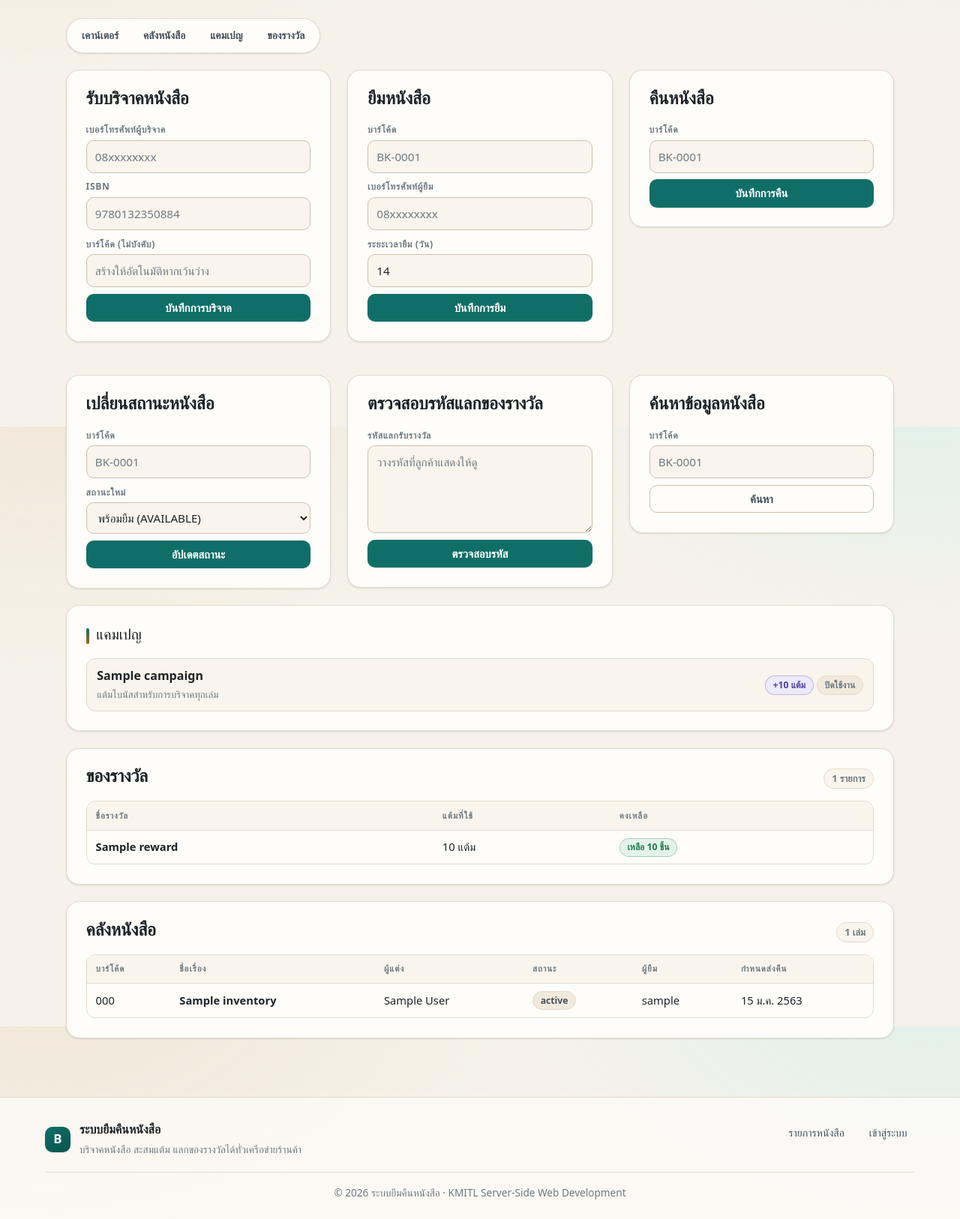
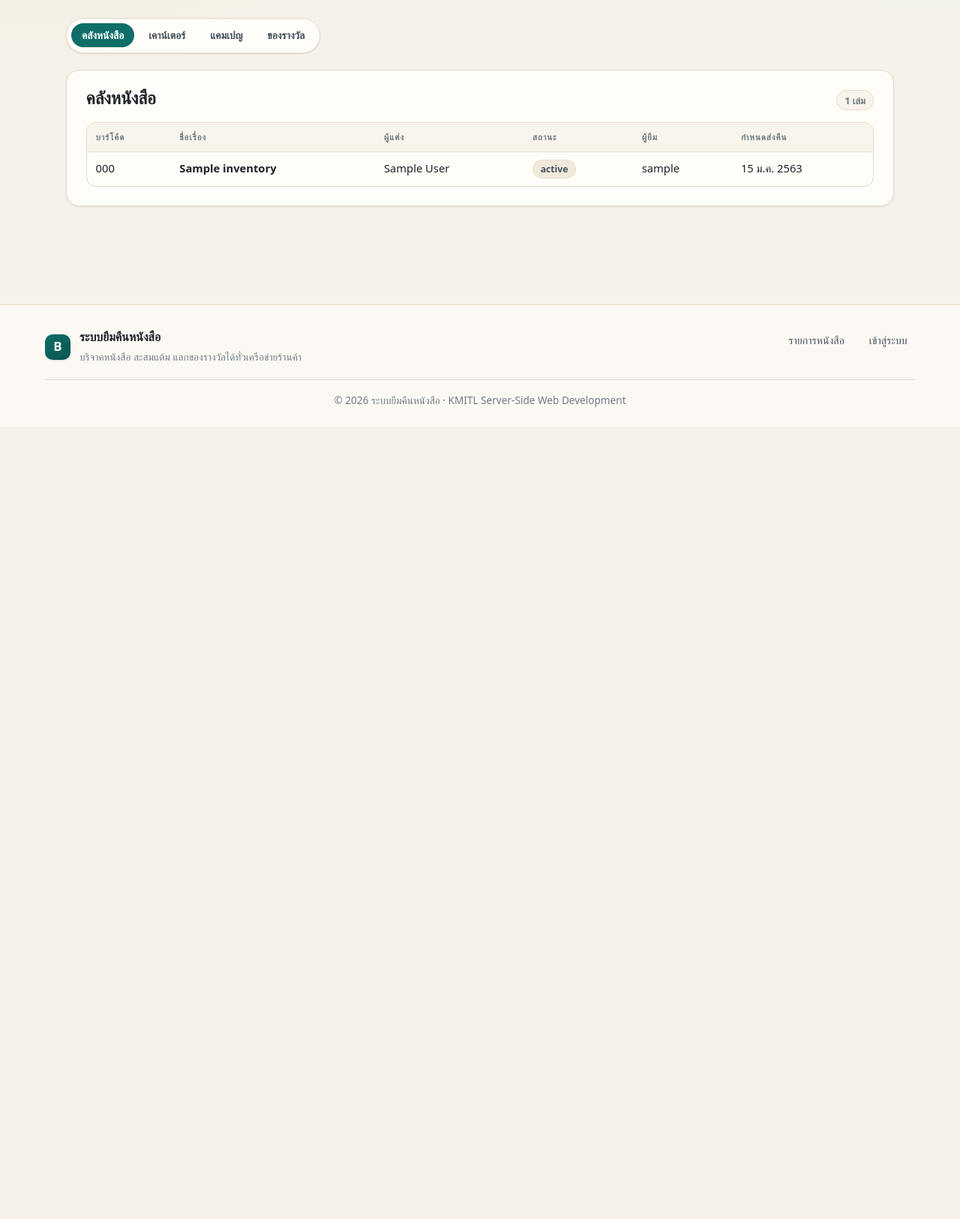
Before and after one commit to AnawinA/book-reservation, a Node server app: template views/pages/shop.ejs in a window 1280 px wide. Shown: the part 231-1857 px from the top of the page at 75% size. After the commit the page ends 774 px from the top, so only its background shows below. Run offline with Node 20, Linux system fonts and the light colour scheme; the template is opened without the code that fills it: most values are stand-ins (such as "Sample title", 1, 10 or a date in 2020).

Commit message:
change card in shop-page to tab panel

```diff
--- a/public/css/styles.css
+++ b/public/css/styles.css
@@ -1188,11 +1188,41 @@ input[type="search"] { appearance: none; }
   color: var(--text-soft);
   text-decoration: none;
   transition: background 0.15s ease, color 0.15s ease;
+  cursor: pointer;
+  user-select: none;
 }
 
 .subnav a:hover {
   background: var(--surface-2);
   color: var(--text);
+}
+
+.subnav a.is-active,
+.subnav a[aria-selected="true"],
+.subnav [role="tab"].is-active,
+.subnav [role="tab"][aria-selected="true"] {
+  background: var(--primary);
+  color: var(--primary-contrast);
+}
+
+.tab-panel {
+  animation: tabFadeIn 0.18s ease;
+}
+
+.tab-panel[hidden],
+[hidden] {
+  display: none !important;
+}
+
+@keyframes tabFadeIn {
+  from {
+    opacity: 0;
+    transform: translateY(3px);
+  }
+  to {
+    opacity: 1;
+    transform: translateY(0);
+  }
 }
 
 /* ---------------------------------------------------------- home content */
--- a/views/pages/shop.ejs
+++ b/views/pages/shop.ejs
@@ -21,14 +21,57 @@
   </div>
 </header>
 
-<nav class="subnav" aria-label="ส่วนจัดการร้านค้า">
-  <a href="#operations">เคาน์เตอร์</a>
-  <a href="#inventory">คลังหนังสือ</a>
-  <a href="#campaigns">แคมเปญ</a>
-  <a href="#rewards">ของรางวัล</a>
+<nav class="subnav" role="tablist" aria-label="ส่วนจัดการร้านค้า">
+  <a href="#inventory" role="tab" id="tab-inventory" aria-controls="inventory" aria-selected="true" class="is-active">คลังหนังสือ</a>
+  <a href="#operations" role="tab" id="tab-operations" aria-controls="operations" aria-selected="false">เคาน์เตอร์</a>
+  <a href="#campaigns" role="tab" id="tab-campaigns" aria-controls="campaigns" aria-selected="false">แคมเปญ</a>
+  <a href="#rewards" role="tab" id="tab-rewards" aria-controls="rewards" aria-selected="false">ของรางวัล</a>
 </nav>
 
-<section class="grid-2" id="operations">
+<!-- Tab 1: คลังหนังสือ (First tab, active by default) -->
+<section class="card tab-panel is-active" id="inventory" role="tabpanel" aria-labelledby="tab-inventory">
+  <div class="card-header">
+    <h2>คลังหนังสือ <span class="sr-only">Inventory</span></h2>
+    <span class="count-chip"><%= inventory.length %> เล่ม</span>
+  </div>
+  <%
+    var shopStatusMap = {
+      'AVAILABLE': 'พร้อมยืม',
+      'BORROWED': 'กำลังยืม',
+      'DAMAGED': 'ชำรุด',
+      'LOST': 'สูญหาย'
+    };
+  %>
+  <div class="table-wrap">
+    <table>
+      <thead>
+        <tr>
+          <th scope="col">บาร์โค้ด</th>
+          <th scope="col">ชื่อเรื่อง</th>
+          <th scope="col">ผู้แต่ง</th>
+          <th scope="col">สถานะ</th>
+          <th scope="col">ผู้ยืม</th>
+          <th scope="col">กำหนดส่งคืน</th>
+        </tr>
+      </thead>
+      <tbody>
+        <% inventory.forEach(function (item) { %>
+          <tr>
+            <td data-label="บาร์โค้ด"><%= item.barcode %></td>
+            <td data-label="ชื่อเรื่อง"><strong><%= item.title %></strong></td>
+            <td data-label="ผู้แต่ง"><%= item.author %></td>
+            <td data-label="สถานะ"><span class="badge badge-<%= item.status.toLowerCase() %>"><%= shopStatusMap[item.status] || item.status %></span></td>
+            <td data-label="ผู้ยืม"><%= item.borrowerUsername || '-' %></td>
+            <td data-label="กำหนดส่งคืน"><%= formatDate(item.dueDate) %></td>
+          </tr>
+        <% }); %>
+      </tbody>
+    </table>
+  </div>
+</section>
+
+<!-- Tab 2: เคาน์เตอร์ -->
+<section class="grid-2 tab-panel" id="operations" role="tabpanel" aria-labelledby="tab-operations" hidden>
   <div class="card">
     <div class="card-header"><h2>รับบริจาคหนังสือ</h2></div>
     <form id="donationForm" class="stack">
@@ -121,7 +164,8 @@
   </div>
 </section>
 
-<section class="card" id="campaigns">
+<!-- Tab 3: แคมเปญ -->
+<section class="card tab-panel" id="campaigns" role="tabpanel" aria-labelledby="tab-campaigns" hidden>
   <div class="section-title">แคมเปญ</div>
   <% if (campaigns.length === 0) { %>
     <p class="muted">ยังไม่มีแคมเปญสำหรับร้านค้านี้</p>
@@ -143,7 +187,8 @@
   <% } %>
 </section>
 
-<section class="card" id="rewards">
+<!-- Tab 4: ของรางวัล -->
+<section class="card tab-panel" id="rewards" role="tabpanel" aria-labelledby="tab-rewards" hidden>
   <div class="card-header">
     <h2>ของรางวัล</h2>
     <span class="count-chip"><%= rewards.length %> รายการ</span>
@@ -170,45 +215,4 @@
   <% } %>
 </section>
 
-<section class="card" id="inventory">
-  <div class="card-header">
-    <h2>คลังหนังสือ <span class="sr-only">Inventory</span></h2>
-    <span class="count-chip"><%= inventory.length %> เล่ม</span>
-  </div>
-  <%
-    var shopStatusMap = {
-      'AVAILABLE': 'พร้อมยืม',
-      'BORROWED': 'กำลังยืม',
-      'DAMAGED': 'ชำรุด',
-      'LOST': 'สูญหาย'
-    };
-  %>
-  <div class="table-wrap">
-    <table>
-      <thead>
-        <tr>
-          <th scope="col">บาร์โค้ด</th>
-          <th scope="col">ชื่อเรื่อง</th>
-          <th scope="col">ผู้แต่ง</th>
-          <th scope="col">สถานะ</th>
-          <th scope="col">ผู้ยืม</th>
-          <th scope="col">กำหนดส่งคืน</th>
-        </tr>
-      </thead>
-      <tbody>
-        <% inventory.forEach(function (item) { %>
-          <tr>
-            <td data-label="บาร์โค้ด"><%= item.barcode %></td>
-            <td data-label="ชื่อเรื่อง"><strong><%= item.title %></strong></td>
-            <td data-label="ผู้แต่ง"><%= item.author %></td>
-            <td data-label="สถานะ"><span class="badge badge-<%= item.status.toLowerCase() %>"><%= shopStatusMap[item.status] || item.status %></span></td>
-            <td data-label="ผู้ยืม"><%= item.borrowerUsername || '-' %></td>
-            <td data-label="กำหนดส่งคืน"><%= formatDate(item.dueDate) %></td>
-          </tr>
-        <% }); %>
-      </tbody>
-    </table>
-  </div>
-</section>
-
 <%- include('../partials/footer') %>
```
Also changed, not shown: public/js/shop.js (+69 -0 lines).
